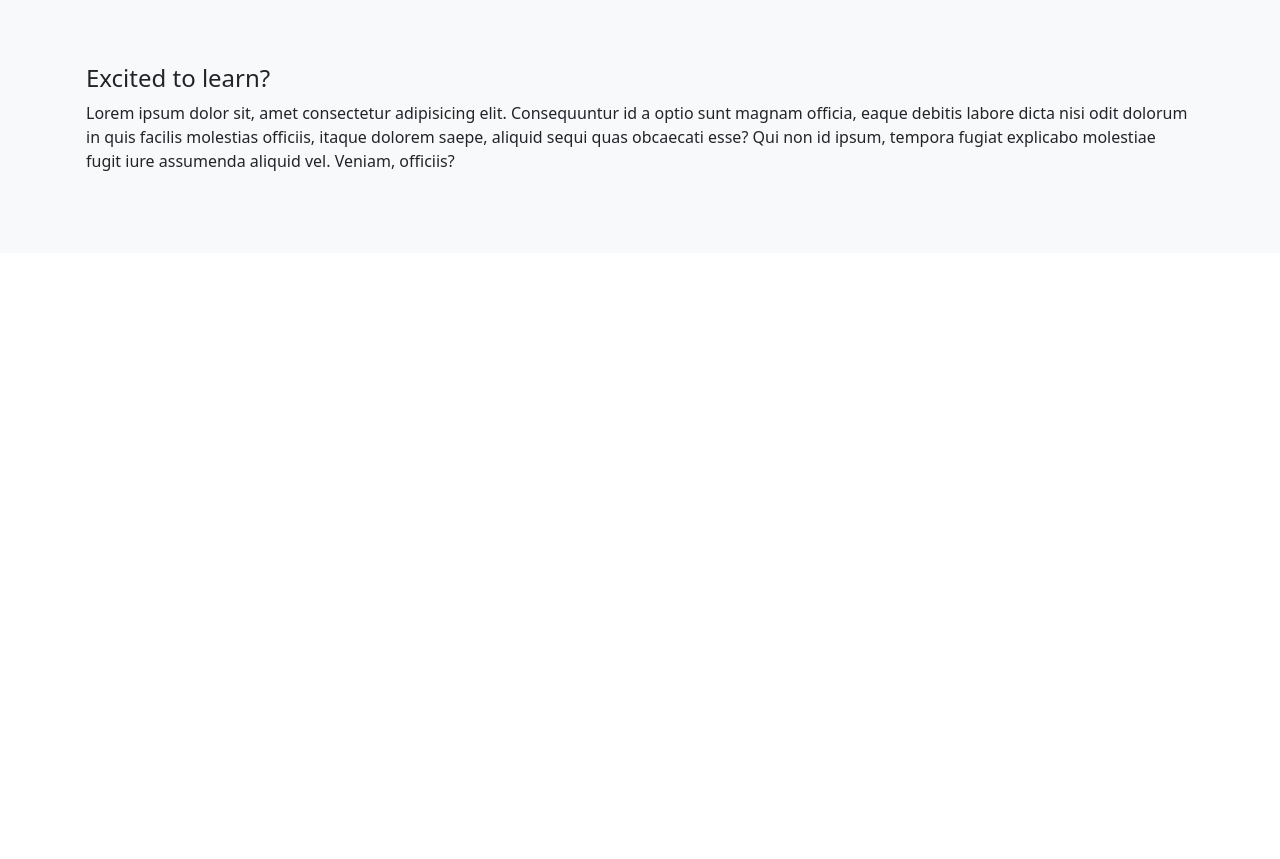
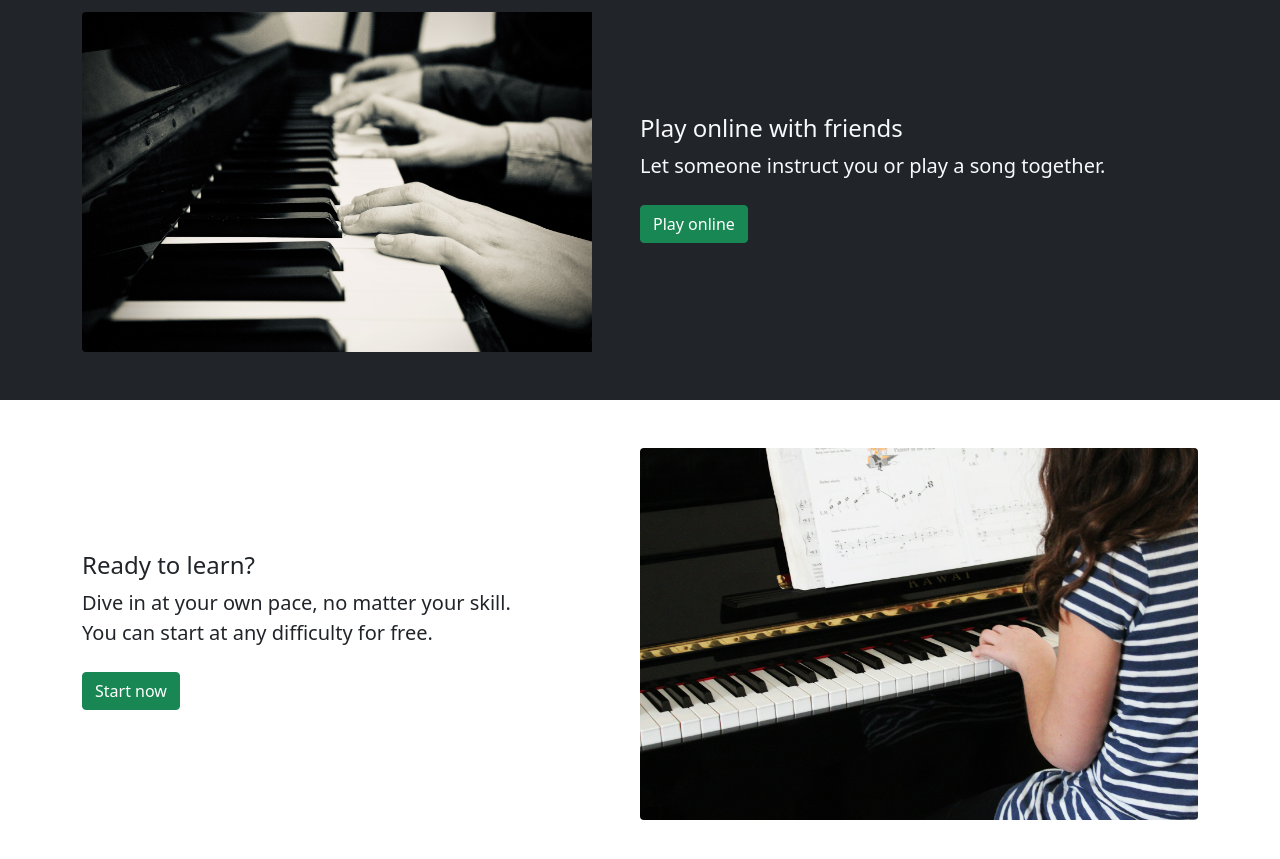
Before and after one commit to urluur/ragtime-homepage, a plain HTML site: page index.html in a window 1280 px wide. Shown: the part 975-1834 px from the top of the page. Before the commit the page ends 1228 px from the top, so only its background shows below. Drawn offline with nearby package versions, Linux system fonts and the light colour scheme.

Commit message:
dodau sectione
sectione za multiplayer in learn
manjka mi se uno za php section

```diff
--- a/index.html
+++ b/index.html
@@ -13,7 +13,7 @@
 
 <body>
 
-	<!-- Navbar -->
+	<!-- Menu -->
 	<nav class="navbar navbar-expand-md bg-dark navbar-dark py-3 fixed-top">
 		<div class="container">
 			<a href="#" class="navbar-brand"><b>Ragtime!</b></a>
@@ -46,10 +46,11 @@
 				<div>
 					<br>
 					<h1>Learn, play and master piano <span class="text-success"><b>together</b></span></h1>
-					<p class="lead">If you are an inspired beginner or experienced pianist, Ragtime can help you on your musical journey.</p>
+					<p class="lead">If you are an inspired beginner or experienced pianist, Ragtime can help you on your
+						musical journey.</p>
 					<button class="btn btn-success btn-md my-2">Start your first course</button>
 				</div>
-				<img class="img-fluid w-50 d-none d-md-block" src="img\notes-311995.svg" alt="Music notes">
+				<img class="img-fluid w-50 d-none d-md-block ps-5" src="img\notes-311995.svg" alt="Music notes">
 			</div>
 		</div>
 	</section>
@@ -59,61 +60,97 @@
 
 		<div id="carouselExampleCaptions" class="carousel slide" data-bs-ride="carousel">
 			<div class="carousel-indicators">
-			  <button type="button" data-bs-target="#carouselExampleCaptions" data-bs-slide-to="0" class="active" aria-current="true" aria-label="Slide 1"></button>
-			  <button type="button" data-bs-target="#carouselExampleCaptions" data-bs-slide-to="1" aria-label="Slide 2"></button>
-			  <button type="button" data-bs-target="#carouselExampleCaptions" data-bs-slide-to="2" aria-label="Slide 3"></button>
+				<button type="button" data-bs-target="#carouselExampleCaptions" data-bs-slide-to="0" class="active"
+					aria-current="true" aria-label="Slide 1"></button>
+				<button type="button" data-bs-target="#carouselExampleCaptions" data-bs-slide-to="1"
+					aria-label="Slide 2"></button>
+				<button type="button" data-bs-target="#carouselExampleCaptions" data-bs-slide-to="2"
+					aria-label="Slide 3"></button>
 			</div>
 			<div class="carousel-inner">
 				<div class="carousel-item active">
 					<img src="img/ucenje1.png" class="d-block w-100" alt="...">
 					<div class="carousel-caption">
 						<h3>Personal Growth</h3>
+						<div class="d-none d-md-block">
+
 							<p class="lead">You can start learning no matter your age. It makes you a more complete person and boosts your self-esteem.</p>
+						</div>
 					</div>
 				</div>
 				<div class="carousel-item">
 					<img src="img/ucenje2.png" class="d-block w-100" alt="...">
 					<div class="carousel-caption">
 						<h3>Stress relief</h3>
+						<div class="d-none d-md-block">
 							<p class="lead">Playing an instrument reduces stress and anxiety. It makes you relaxed in your alone time and a better performer.</p>
+						</div>
 					</div>
 				</div>
 				<div class="carousel-item">
 					<img src="img/ucenje3.png" class="d-block w-100" alt="...">
 					<div class="carousel-caption">
 						<h3>Increasing brain power</h3>
+						<div class="d-none d-md-block">
 							<p class="lead">Playing piano prevents memory loss, encourages creativity, improves rythim... Playing piano is like magic!</p>
 						</div>
 					</div>
 				</div>
-			<button class="carousel-control-prev" type="button" data-bs-target="#carouselExampleCaptions" data-bs-slide="prev">
+			</div>
+			<button class="carousel-control-prev" type="button" data-bs-target="#carouselExampleCaptions"
+				data-bs-slide="prev">
 				<span class="carousel-control-prev-icon" aria-hidden="true"></span>
 				<span class="visually-hidden">Previous</span>
 			</button>
-			<button class="carousel-control-next" type="button" data-bs-target="#carouselExampleCaptions" data-bs-slide="next">
+			<button class="carousel-control-next" type="button" data-bs-target="#carouselExampleCaptions"
+				data-bs-slide="next">
 				<span class="carousel-control-next-icon" aria-hidden="true"></span>
 				<span class="visually-hidden">Next</span>
 			</button>
 		</div>
-
 	</section>
 
-	<!-- Zacni z ucenjem -->
-	<section id="learn" class="p-5 bg-light">
+	<!-- Igraj online -->
+	<section id="online" class="p-5 bg-dark text-light">
 		<div class="container">
 			<div class="row align-items-center justify-content-between">
-				<div class="clo-md p-3">
-
+				<div class="d-sm-flex align-items-center">
+					<img class=" pe-5 w-50 d-none d-md-block rounded" src="img/multiplayer.jpg" alt="Kid learning">
+					<div>
 						<h4>
-						Excited to learn?
+							Play online with friends
 						</h4>
-					<p>
-						Lorem ipsum dolor sit, amet consectetur adipisicing elit. Consequuntur id a optio sunt magnam officia, eaque debitis labore dicta nisi odit dolorum in quis facilis molestias officiis, itaque dolorem saepe, aliquid sequi quas obcaecati esse? Qui non id ipsum, tempora fugiat explicabo molestiae fugit iure assumenda aliquid vel. Veniam, officiis?
+						<p class="lead">
+							Let someone instruct you or play a song together.
 						</p>
+						<button class="btn btn-success btn-md my-2">Play online</button>
+					</div>
 				</div>
 			</div>
 		</div>
 	</section>
+
+	<!-- Zacni z ucenjem -->
+	<section id="learn" class="m-5">
+		<div class="container">
+			<div class="row align-items-center justify-content-between">
+				<div class="d-sm-flex justify-content-between align-items-center">
+					<div>
+						<h4>
+							Ready to learn?
+						</h4>
+						<p class="lead">
+							Dive in at your own pace, no matter your skill.<br>
+							You can start at any difficulty for free.
+						</p>
+						<button class="btn btn-success btn-md my-2">Start now</button>
+					</div>
+					<img class="w-50 d-none d-md-block rounded" src="img/mulc.jpg" alt="Kid learning">
+				</div>
+			</div>
+		</div>
+	</section>
+
 
 	<script src="https://cdn.jsdelivr.net/npm/bootstrap@5.0.2/dist/js/bootstrap.bundle.min.js"
 		integrity="sha384-MrcW6ZMFYlzcLA8Nl+NtUVF0sA7MsXsP1UyJoMp4YLEuNSfAP+JcXn/tWtIaxVXM"
```
Also changed, not shown: img/mulc.jpg (added), img/multiplayer.jpg (added). Lines whose indentation alone changed are shown as unchanged.
